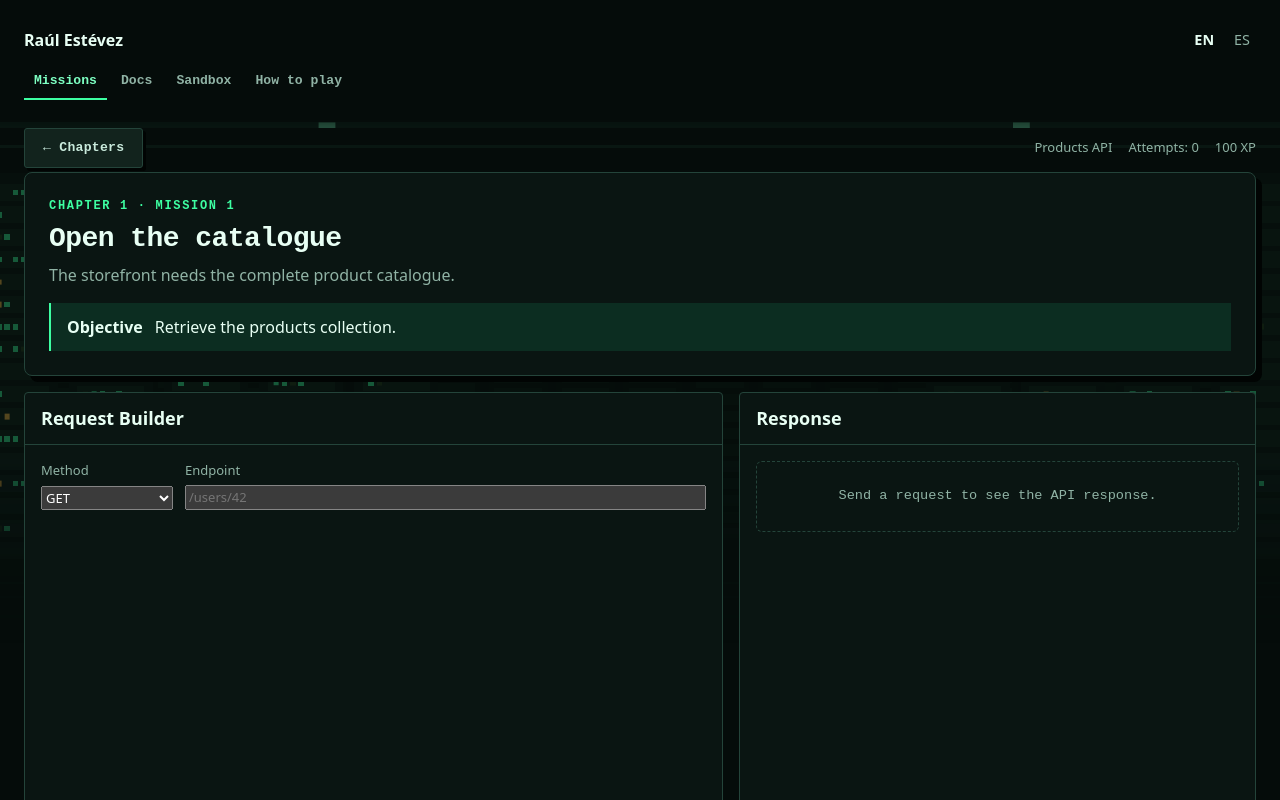
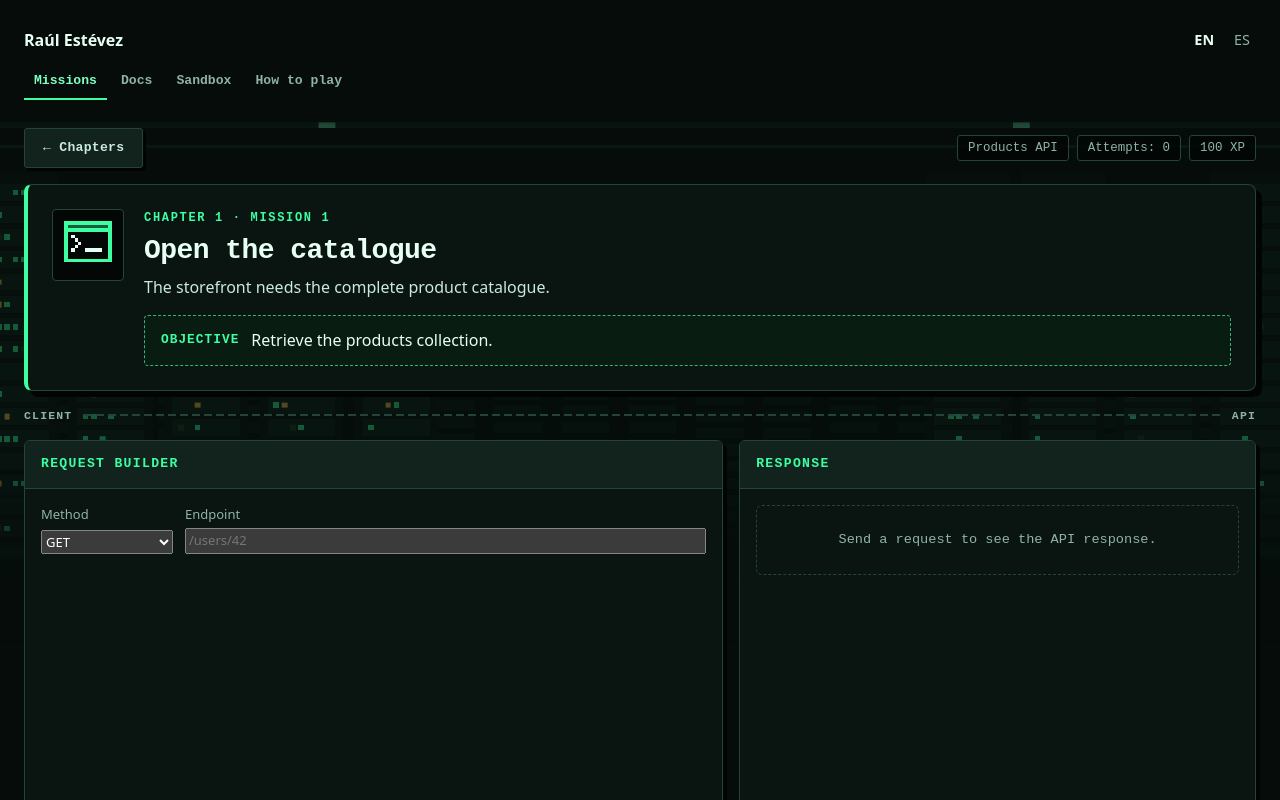
Before and after one commit to RaulEstevezA/API_Quest, a React (Vite) app: page / in a window 1280 px wide. Both pictures are taken after a click on the button "Start first mission". Shown: the top 800 px of the page. Built offline with nearby package versions, Linux system fonts and the light colour scheme.

Commit message:
style: turn the mission brief into a themed ticket

```diff
--- a/src/styles/index.css
+++ b/src/styles/index.css
@@ -11,80 +11,9 @@
 @import './title-screen.css';
 @import './chapters.css';
 @import './response.css';
+@import './mission.css';
 @import './achievements.css';
 
-/* Mission screen: toolbar, brief and two-column workspace. */
-.mission-toolbar {
-  min-height: 48px;
-  display: flex;
-  align-items: center;
-  gap: var(--space-16);
-  color: var(--muted);
-  font-size: 0.8125rem;
-}
-.mission-toolbar .button {
-  margin-right: auto;
-}
-.mission-brief {
-  padding: var(--space-24);
-}
-.mission-brief h1 {
-  font-size: 1.75rem;
-}
-.mission-brief > p:not(.eyebrow) {
-  margin: var(--space-8) 0;
-  color: var(--muted);
-}
-.objective {
-  margin-top: var(--space-16);
-  padding: var(--space-12) var(--space-16);
-  display: flex;
-  gap: var(--space-12);
-  border-left: 2px solid var(--accent);
-  background: var(--accent-soft);
-}
-.workspace {
-  display: grid;
-  grid-template-columns: minmax(0, 1.15fr) minmax(0, 0.85fr);
-  gap: var(--space-16);
-  margin-top: var(--space-16);
-}
-/* Panes of the workspace. */
-.pane {
-  min-width: 0;
-  display: flex;
-  flex-direction: column;
-  border: 1px solid var(--border);
-  border-radius: var(--radius);
-  background: var(--surface);
-  overflow: hidden;
-}
-.pane__header,
-.pane__footer {
-  min-height: 52px;
-  padding: var(--space-12) var(--space-16);
-  display: flex;
-  align-items: center;
-  justify-content: space-between;
-  gap: var(--space-12);
-}
-.pane__header {
-  border-bottom: 1px solid var(--border);
-}
-.pane__footer {
-  border-top: 1px solid var(--border);
-  color: var(--muted);
-  font-family: var(--mono);
-  font-size: 0.8125rem;
-}
-.pane__header h2 {
-  margin: 0;
-  font-size: 1.125rem;
-}
-.pane__body {
-  min-height: 360px;
-  padding: var(--space-16);
-}
 /* Request builder. */
 .request-line {
   display: grid;
@@ -127,26 +56,6 @@ legend,
 }
 .body-field {
   margin-top: var(--space-16);
-}
-/* Hints. */
-.hint-panel {
-  margin-top: var(--space-16);
-  padding: var(--space-16);
-  display: flex;
-  align-items: flex-start;
-  justify-content: space-between;
-  gap: var(--space-16);
-  border: 1px solid var(--border);
-  border-radius: var(--radius);
-  background: var(--surface);
-}
-.hint-panel h2 {
-  margin: 0;
-  font-size: 1rem;
-}
-.hint-panel p {
-  margin: var(--space-8) 0 0;
-  color: var(--muted);
 }
 /* Docs screen. */
 .docs__grid {
@@ -336,17 +245,6 @@ legend,
   .onboarding-locations {
     grid-template-columns: 1fr;
   }
-  .hint-panel {
-    align-items: stretch;
-    flex-direction: column;
-  }
-  .mission-toolbar {
-    flex-wrap: wrap;
-  }
-  .mission-toolbar .button {
-    width: 100%;
-    margin: 0;
-  }
   .request-line {
     grid-template-columns: 1fr;
   }
@@ -360,16 +258,4 @@ legend,
     grid-column: 2;
     grid-row: 1 / 3;
   }
-  .objective {
-    flex-direction: column;
-  }
 }
-/* Tablets and narrow windows: the workspace becomes a single column. */
-@media (max-width: 1100px) {
-  .workspace {
-    grid-template-columns: 1fr;
-  }
-  .pane__body {
-    min-height: auto;
-  }
-}
--- /dev/null
+++ b/src/styles/mission.css
@@ -0,0 +1,212 @@
+/*
+ * Mission and Sandbox screens: toolbar, brief, workspace panes and hints. The whole
+ * screen takes the colour of its chapter through --chapter-accent.
+ */
+
+.mission-toolbar {
+  min-height: 48px;
+  margin-bottom: var(--space-12);
+  display: flex;
+  align-items: center;
+  flex-wrap: wrap;
+  gap: var(--space-8);
+  color: var(--muted);
+  font-family: var(--mono);
+  font-size: 0.78rem;
+}
+
+.mission-toolbar .button {
+  margin-right: auto;
+}
+
+.mission-toolbar span {
+  padding: 3px 10px;
+  border: 1px solid var(--border);
+  border-radius: var(--radius-sm);
+  background: rgba(3, 8, 6, 0.86);
+}
+
+.mission-brief {
+  padding: var(--space-24);
+}
+
+.mission-brief h1 {
+  font-size: 1.75rem;
+}
+
+.mission-brief p:not(.eyebrow) {
+  margin: var(--space-8) 0;
+  color: var(--btn-text);
+}
+
+/* A mission reads like a ticket: the emblem on the left and a coloured edge. */
+.mission-brief--ticket {
+  display: grid;
+  grid-template-columns: 72px minmax(0, 1fr);
+  gap: var(--space-20);
+  border-left: 4px solid var(--chapter-accent);
+}
+
+.mission-brief__emblem {
+  width: 72px;
+  height: 72px;
+  padding: var(--space-8);
+  border: 1px solid var(--border);
+  border-radius: var(--radius);
+  background: var(--surface-sunken);
+}
+
+.mission-brief__emblem svg {
+  display: block;
+  width: 100%;
+  height: 100%;
+}
+
+.objective {
+  margin-top: var(--space-16);
+  padding: var(--space-12) var(--space-16);
+  display: flex;
+  gap: var(--space-12);
+  border: 1px dashed color-mix(in srgb, var(--chapter-accent) 60%, var(--border));
+  border-radius: var(--radius);
+  background: color-mix(in srgb, var(--chapter-accent) 8%, var(--surface-sunken));
+}
+
+.objective strong {
+  color: var(--chapter-accent);
+  font-family: var(--mono);
+  font-size: 0.8rem;
+  letter-spacing: 0.08em;
+  line-height: 1.9;
+  text-transform: uppercase;
+}
+
+.workspace {
+  margin-top: var(--space-16);
+  display: grid;
+  grid-template-columns: minmax(0, 1.15fr) minmax(0, 0.85fr);
+  gap: var(--space-16);
+}
+
+/* Panes */
+
+.pane {
+  min-width: 0;
+  display: flex;
+  flex-direction: column;
+  overflow: hidden;
+  border: 1px solid var(--border);
+  border-radius: var(--radius-md);
+  background: var(--surface);
+  box-shadow: var(--hard-shadow);
+}
+
+.pane__header,
+.pane__footer {
+  min-height: 48px;
+  padding: var(--space-8) var(--space-16);
+  display: flex;
+  align-items: center;
+  justify-content: space-between;
+  gap: var(--space-12);
+}
+
+.pane__header {
+  border-bottom: 1px solid var(--border);
+  background: var(--surface-raised);
+}
+
+.pane__header h2 {
+  margin: 0;
+  color: var(--chapter-accent);
+  font-family: var(--mono);
+  font-size: 0.82rem;
+  font-weight: 800;
+  letter-spacing: 0.1em;
+  text-transform: uppercase;
+}
+
+.pane__footer {
+  margin-top: auto;
+  border-top: 1px solid var(--border);
+  color: var(--muted);
+  font-family: var(--mono);
+  font-size: 0.8125rem;
+  overflow-wrap: anywhere;
+}
+
+.pane__footer .button {
+  flex: none;
+}
+
+.pane__body {
+  min-height: 340px;
+  padding: var(--space-16);
+}
+
+/* Hints */
+
+.hint-panel {
+  margin-top: var(--space-16);
+  padding: var(--space-16);
+  display: flex;
+  align-items: flex-start;
+  justify-content: space-between;
+  gap: var(--space-16);
+  border: 1px solid var(--border);
+  border-left: 4px solid var(--warning);
+  border-radius: var(--radius);
+  background: var(--surface);
+}
+
+.hint-panel h2 {
+  margin: 0;
+  color: var(--warning);
+  font-family: var(--mono);
+  font-size: 0.82rem;
+  font-weight: 800;
+  letter-spacing: 0.1em;
+  text-transform: uppercase;
+}
+
+.hint-panel p {
+  margin: var(--space-8) 0 0;
+  color: var(--btn-text);
+}
+
+.hint-panel strong {
+  color: var(--warning);
+  font-family: var(--mono);
+}
+
+.hint-panel .button {
+  flex: none;
+}
+
+@media (max-width: 1100px) {
+  .workspace {
+    grid-template-columns: 1fr;
+  }
+
+  .pane__body {
+    min-height: auto;
+  }
+}
+
+@media (max-width: 600px) {
+  .mission-toolbar .button {
+    width: 100%;
+    margin: 0;
+  }
+
+  .mission-brief--ticket {
+    grid-template-columns: 1fr;
+    gap: var(--space-12);
+  }
+
+  .objective,
+  .hint-panel {
+    align-items: stretch;
+    flex-direction: column;
+  }
+}
--- a/src/ui/components/MissionWorkspace.tsx
+++ b/src/ui/components/MissionWorkspace.tsx
@@ -9,7 +9,10 @@ import { evaluateRequest, type EvaluationIssue } from '../../core/evaluate-reque
 import { createEmptyRequest, type ApiRequest } from '../../core/http'
 import type { Mission } from '../../core/missions'
 import { calculateXp } from '../../core/scoring'
+import { chapterEmblems } from '../art/emblems'
+import { PixelArt } from '../art/PixelArt'
 import type { Language } from '../i18n'
+import { PacketWire } from './PacketWire'
 import { RequestBuilder } from './RequestBuilder'
 import { ResponseDetails, ResponsePane } from './ResponsePane'
 
@@ -87,7 +90,7 @@ export function MissionWorkspace({ mission, language, onBack, onComplete }: Miss
   }
 
   return (
-    <>
+    <div className={`chapter-theme chapter-theme--${mission.chapter}`}>
       <div className="mission-toolbar">
         <button className="button" type="button" onClick={onBack}>
           ← {text.backToChapters[language]}
@@ -99,7 +102,11 @@ export function MissionWorkspace({ mission, language, onBack, onComplete }: Miss
         <span>{xp} XP</span>
       </div>
 
-      <section className="mission-brief window">
+      <section className="mission-brief mission-brief--ticket window">
+        <div className="mission-brief__emblem">
+          <PixelArt rows={chapterEmblems[mission.chapter]} />
+        </div>
+        <div>
           <p className="eyebrow">{text.position(mission.chapter, mission.order)[language]}</p>
           <h1>{mission.title[language]}</h1>
           <p>{mission.brief[language]}</p>
@@ -107,9 +114,11 @@ export function MissionWorkspace({ mission, language, onBack, onComplete }: Miss
             <strong>{text.objective[language]}</strong>
             <span>{mission.objective[language]}</span>
           </div>
+        </div>
       </section>
 
       <div className="workspace">
+        <PacketWire language={language} sendCount={attempts} />
         <RequestBuilder
           language={language}
           request={request}
@@ -142,6 +151,6 @@ export function MissionWorkspace({ mission, language, onBack, onComplete }: Miss
           )}
         </section>
       )}
-    </>
+    </div>
   )
 }
```
Lines whose indentation alone changed are shown as unchanged.
